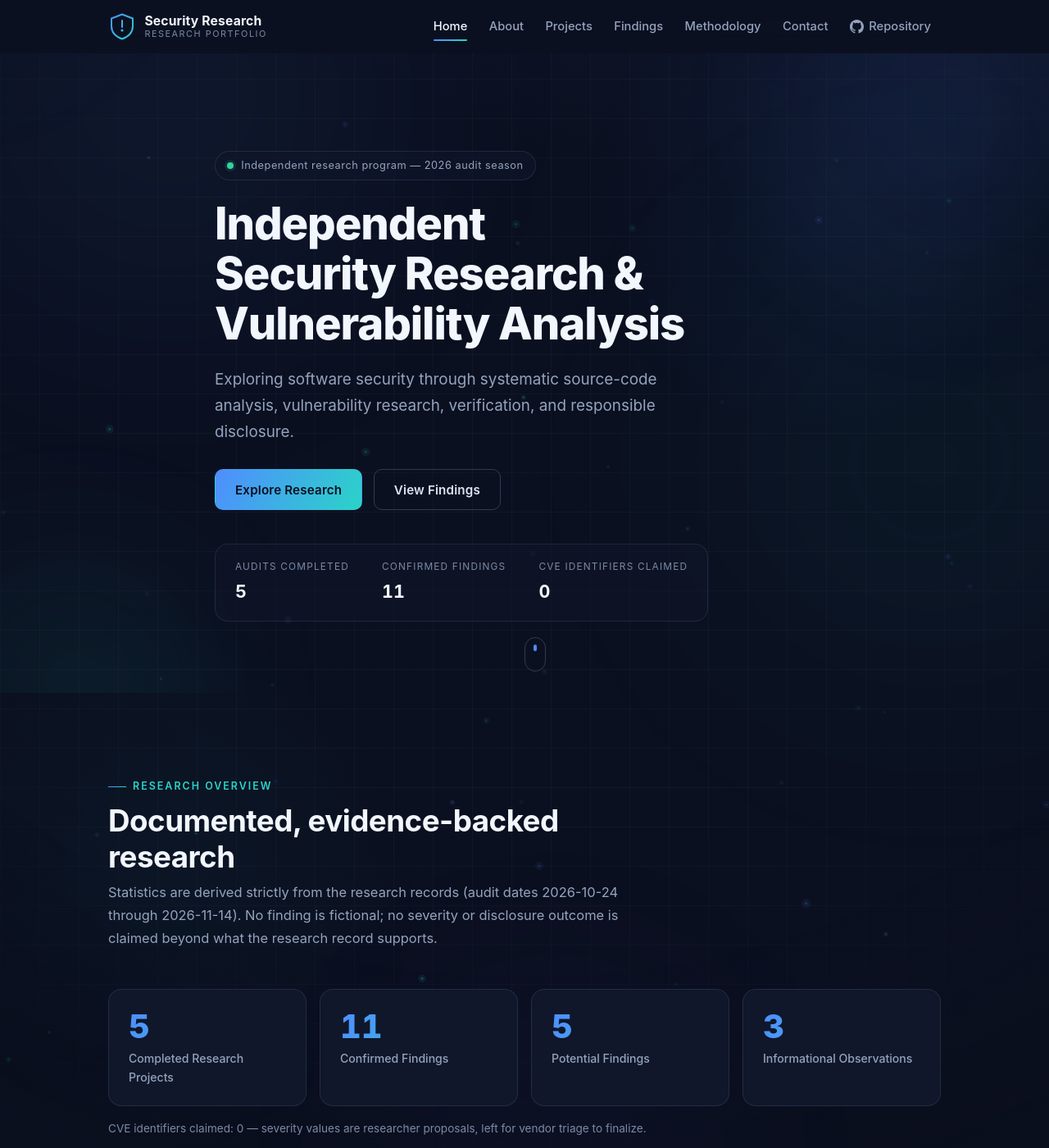
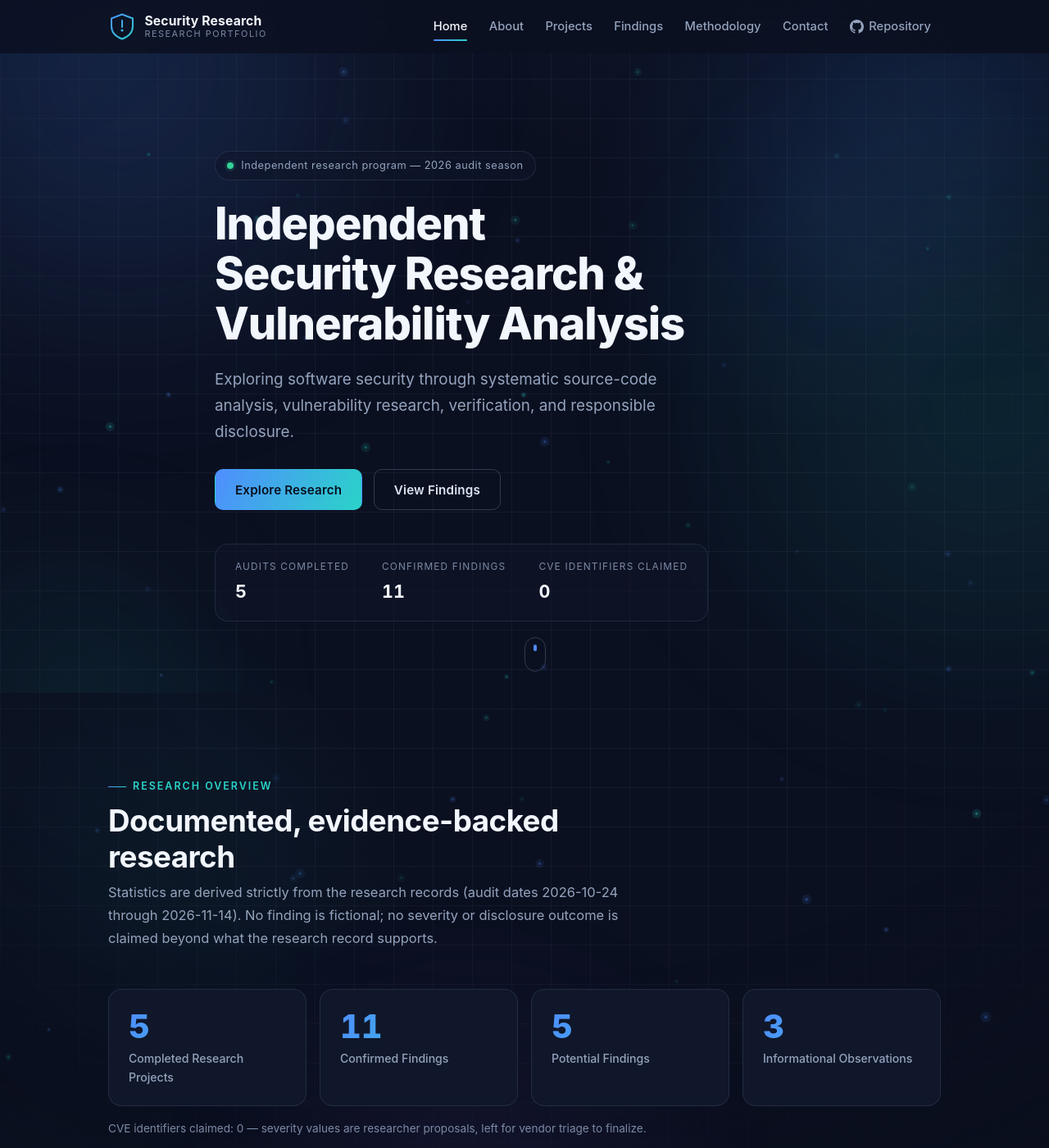
Before and after one commit to Sahan-Chathumina-25/Security-Researches, a Jekyll site: the page built from _pages/index.html, in a window 1280 px wide and 1400 px high. Shown: the whole window at 82% size. Built offline with Jekyll 4.4.1, drawn with Linux system fonts in a browser that asks for light colours.

Commit message:
Increase background animation visibility and add asset cache busting

```diff
--- a/_layouts/default.html
+++ b/_layouts/default.html
@@ -6,7 +6,8 @@
   <meta name="theme-color" content="#0b1020">
   {% seo %}
   <link rel="shortcut icon" type="image/x-icon" href="{{ '/favicon.ico' | relative_url }}">
-  <link rel="stylesheet" href="{{ '/assets/css/style.css' | relative_url }}">
+  {% assign asset_version = site.time | date: '%Y%m%d%H%M%S' %}
+  <link rel="stylesheet" href="{{ '/assets/css/style.css' | relative_url }}?v={{ asset_version }}">
   <script>document.documentElement.classList.add('js');</script>
 </head>
 <body{% if page.body_class %} class="{{ page.body_class }}"{% endif %}>
@@ -36,6 +37,6 @@
 
   {% include footer.html %}
 
-  <script src="{{ '/assets/js/main.js' | relative_url }}" defer></script>
+  <script src="{{ '/assets/js/main.js' | relative_url }}?v={{ asset_version }}" defer></script>
 </body>
 </html>
--- a/assets/css/style.scss
+++ b/assets/css/style.scss
@@ -1497,22 +1497,22 @@ svg {
   height: 60vmax;
   border-radius: 50%;
   filter: blur(110px);
-  opacity: 0.5;
+  opacity: 0.75;
   will-change: transform;
 }
 
 .aurora--one {
   top: -22vmax;
   left: -16vmax;
-  background: radial-gradient(circle, rgba(79, 141, 255, 0.16), transparent 68%);
-  animation: aurora-drift-a 52s ease-in-out infinite alternate;
+  background: radial-gradient(circle, rgba(79, 141, 255, 0.3), transparent 66%);
+  animation: aurora-drift-a 34s ease-in-out infinite alternate;
 }
 
 .aurora--two {
   right: -20vmax;
   top: 10vmax;
-  background: radial-gradient(circle, rgba(42, 212, 200, 0.11), transparent 68%);
-  animation: aurora-drift-b 64s ease-in-out infinite alternate;
+  background: radial-gradient(circle, rgba(42, 212, 200, 0.2), transparent 66%);
+  animation: aurora-drift-b 44s ease-in-out infinite alternate;
 }
 
 .aurora--three {
@@ -1520,34 +1520,34 @@ svg {
   left: 22vmax;
   width: 52vmax;
   height: 52vmax;
-  background: radial-gradient(circle, rgba(139, 92, 246, 0.09), transparent 68%);
-  animation: aurora-drift-c 76s ease-in-out infinite alternate;
+  background: radial-gradient(circle, rgba(139, 92, 246, 0.16), transparent 66%);
+  animation: aurora-drift-c 54s ease-in-out infinite alternate;
 }
 
 @keyframes aurora-drift-a {
   from {
-    transform: translate3d(0, 0, 0) scale(1);
+    transform: translate3d(-6vmax, -3vmax, 0) scale(1);
   }
   to {
-    transform: translate3d(16vmax, 9vmax, 0) scale(1.12);
+    transform: translate3d(22vmax, 12vmax, 0) scale(1.18);
   }
 }
 
 @keyframes aurora-drift-b {
   from {
-    transform: translate3d(0, 0, 0) scale(1.08);
+    transform: translate3d(6vmax, -6vmax, 0) scale(1.08);
   }
   to {
-    transform: translate3d(-13vmax, 11vmax, 0) scale(0.95);
+    transform: translate3d(-18vmax, 14vmax, 0) scale(0.92);
   }
 }
 
 @keyframes aurora-drift-c {
   from {
-    transform: translate3d(0, 0, 0) scale(0.94);
+    transform: translate3d(-8vmax, 6vmax, 0) scale(0.92);
   }
   to {
-    transform: translate3d(11vmax, -12vmax, 0) scale(1.1);
+    transform: translate3d(16vmax, -16vmax, 0) scale(1.14);
   }
 }
 
@@ -1561,10 +1561,10 @@ svg {
 /* Layer C — technical grid with soft glow pockets */
 .bg-grid {
   background-image:
-    radial-gradient(420px 420px at 78% 18%, rgba(79, 141, 255, 0.06), transparent 70%),
-    radial-gradient(520px 520px at 12% 78%, rgba(42, 212, 200, 0.05), transparent 70%),
-    linear-gradient(rgba(146, 168, 209, 0.045) 1px, transparent 1px),
-    linear-gradient(90deg, rgba(146, 168, 209, 0.045) 1px, transparent 1px);
+    radial-gradient(420px 420px at 78% 18%, rgba(79, 141, 255, 0.09), transparent 70%),
+    radial-gradient(520px 520px at 12% 78%, rgba(42, 212, 200, 0.07), transparent 70%),
+    linear-gradient(rgba(146, 168, 209, 0.07) 1px, transparent 1px),
+    linear-gradient(90deg, rgba(146, 168, 209, 0.07) 1px, transparent 1px);
   background-size: 100% 100%, 100% 100%, 48px 48px, 48px 48px;
   -webkit-mask-image: radial-gradient(ellipse 95% 85% at 50% 40%, black 40%, transparent 88%);
   mask-image: radial-gradient(ellipse 95% 85% at 50% 40%, black 40%, transparent 88%);
@@ -1579,9 +1579,9 @@ svg {
   width: 42vmax;
   height: 42vmax;
   border-radius: 50%;
-  background: radial-gradient(circle, rgba(79, 141, 255, 0.05), transparent 66%);
+  background: radial-gradient(circle, rgba(79, 141, 255, 0.08), transparent 66%);
   filter: blur(40px);
-  animation: grid-sweep 90s linear infinite;
+  animation: grid-sweep 70s linear infinite;
 }
 
 @keyframes grid-sweep {
--- a/assets/js/main.js
+++ b/assets/js/main.js
@@ -180,22 +180,22 @@
 
     var density = function () {
       /* Responsive density: fewer particles on small/low-power screens. */
-      var base = window.innerWidth < 640 ? 26 : 54;
-      if (window.innerWidth < 380) base = 20;
+      var base = window.innerWidth < 640 ? 32 : 64;
+      if (window.innerWidth < 380) base = 24;
       return base;
     };
 
     var spawn = function (initial) {
-      var speed = 6 + Math.random() * 18;
+      var speed = 9 + Math.random() * 21;
       var angle = -Math.PI / 2 + (Math.random() - 0.5) * 0.9;
       return {
         x: Math.random() * canvas.width,
         y: initial ? Math.random() * canvas.height : canvas.height + 12,
-        r: 0.6 + Math.random() * 1.2,
+        r: 0.7 + Math.random() * 1.3,
         vx: Math.cos(angle) * speed * 0.4,
         vy: Math.sin(angle) * speed,
         phase: Math.random() * Math.PI * 2,
-        alpha: 0.12 + Math.random() * 0.2,
+        alpha: 0.18 + Math.random() * 0.26,
         tint: Math.random() > 0.4 ? BLUE : CYAN
       };
     };
```
